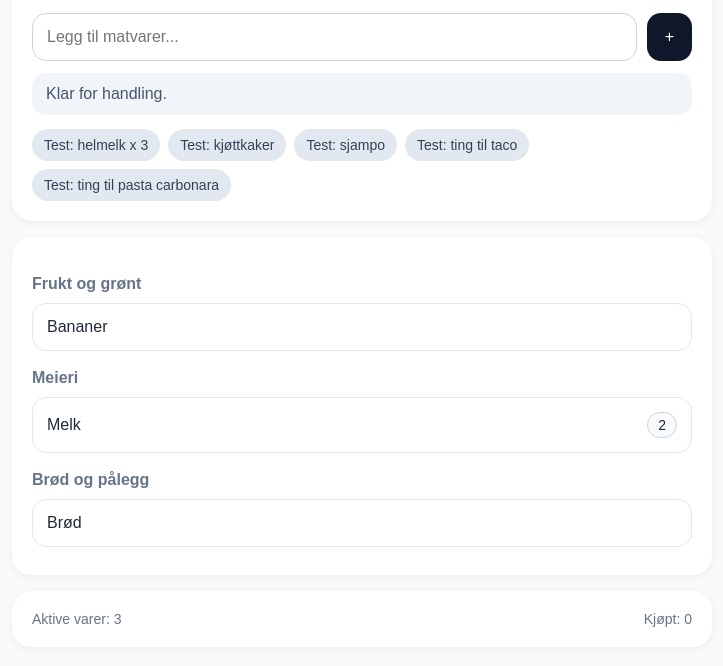
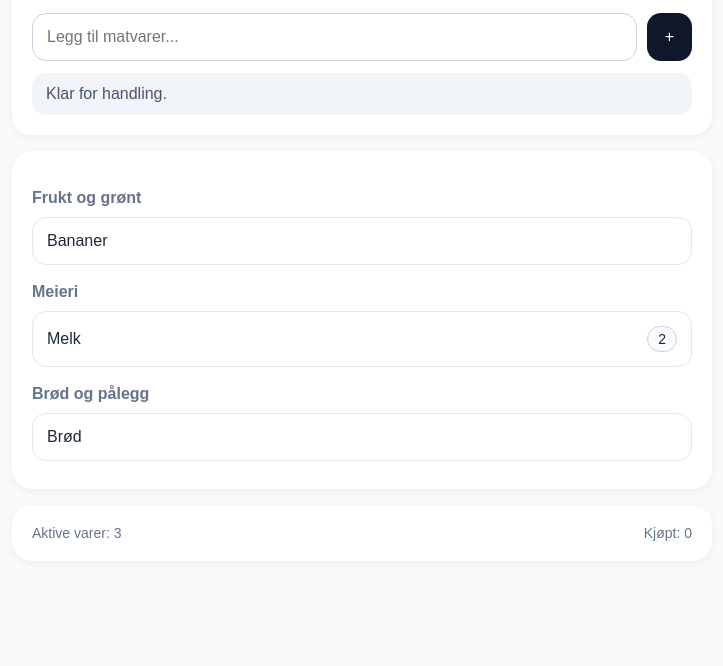
Before and after one commit to madsrjohansen/familieapp, a plain HTML site: page frontend/index.html in a window 1280 px wide. Shown: the part 110-776 px from the top of the page, without its empty margins (278-1001 px from the left). Drawn offline with Linux system fonts and the light colour scheme.

Commit message:
Update index.html

```diff
--- a/frontend/index.html
+++ b/frontend/index.html
@@ -147,13 +147,7 @@
 
       <div class="message" id="message">Klar for handling.</div>
 
-      <div class="badge-row">
-        <div class="badge">Test: helmelk x 3</div>
-        <div class="badge">Test: kjøttkaker</div>
-        <div class="badge">Test: sjampo</div>
-        <div class="badge">Test: ting til taco</div>
-        <div class="badge">Test: ting til pasta carbonara</div>
-      </div>
+
     </div>
 
     <div class="card" id="listCard"></div>
```
